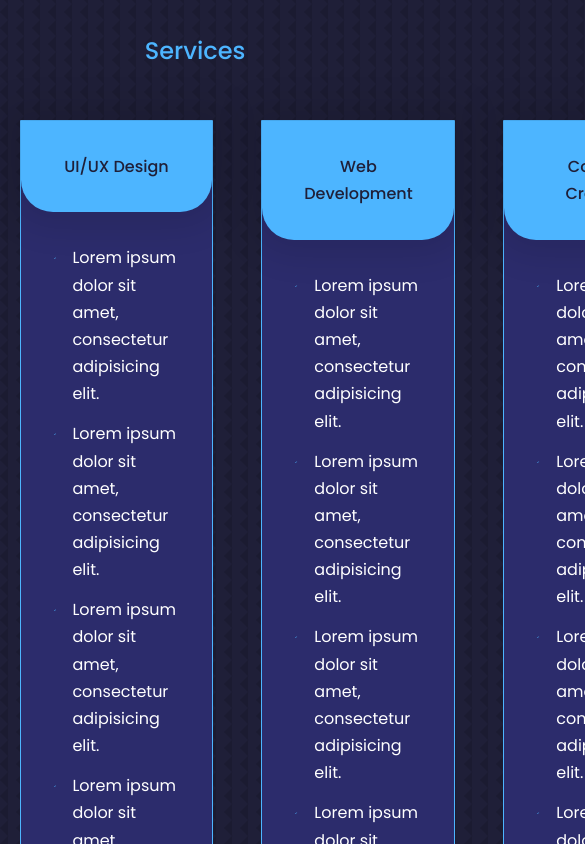
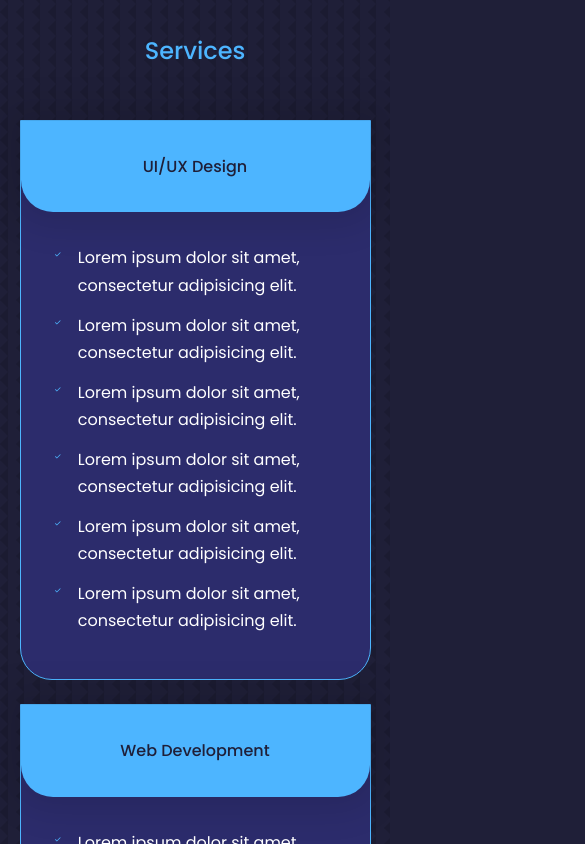
Before and after one commit to DevarshMakwana2002/Portfolio, a React (Create React App) app: page / in a window 390 px wide. Shown: the part 3100-3944 px from the top of the page, 585 px wide, since content can reach past the window. Built offline with nearby package versions, Linux system fonts and the light colour scheme; a web font is replaced by a local one.

Commit message:
added media queries for servecies component

```diff
--- a/src/components/servecies/Servecies.css
+++ b/src/components/servecies/Servecies.css
@@ -42,10 +42,31 @@
 }
 
 .service__list-icon {
-  margin-top: 6px;
   color: var(--color-primary);
+  margin-top: 2px;
 }
 
 .service__list > p {
   font-size: 0.9rem;
 }
+
+/*==========MEDIA QUERIES (MEDIUM DEVICES)=============*/
+@media screen and (max-width: 1024px) {
+  .serveices__container {
+    grid-template-columns: repeat(2,1fr);
+    gap: 2rem;
+  }
+
+  .service{
+    height: auto;
+  }
+
+}
+
+/*==========MEDIA QUERIES (SMALL DEVICES)=============*/
+@media screen and (max-width: 680px) {
+  .serveices__container{
+    grid-template-columns: 1fr;
+    gap: 1.5rem;
+  }
+}
```
